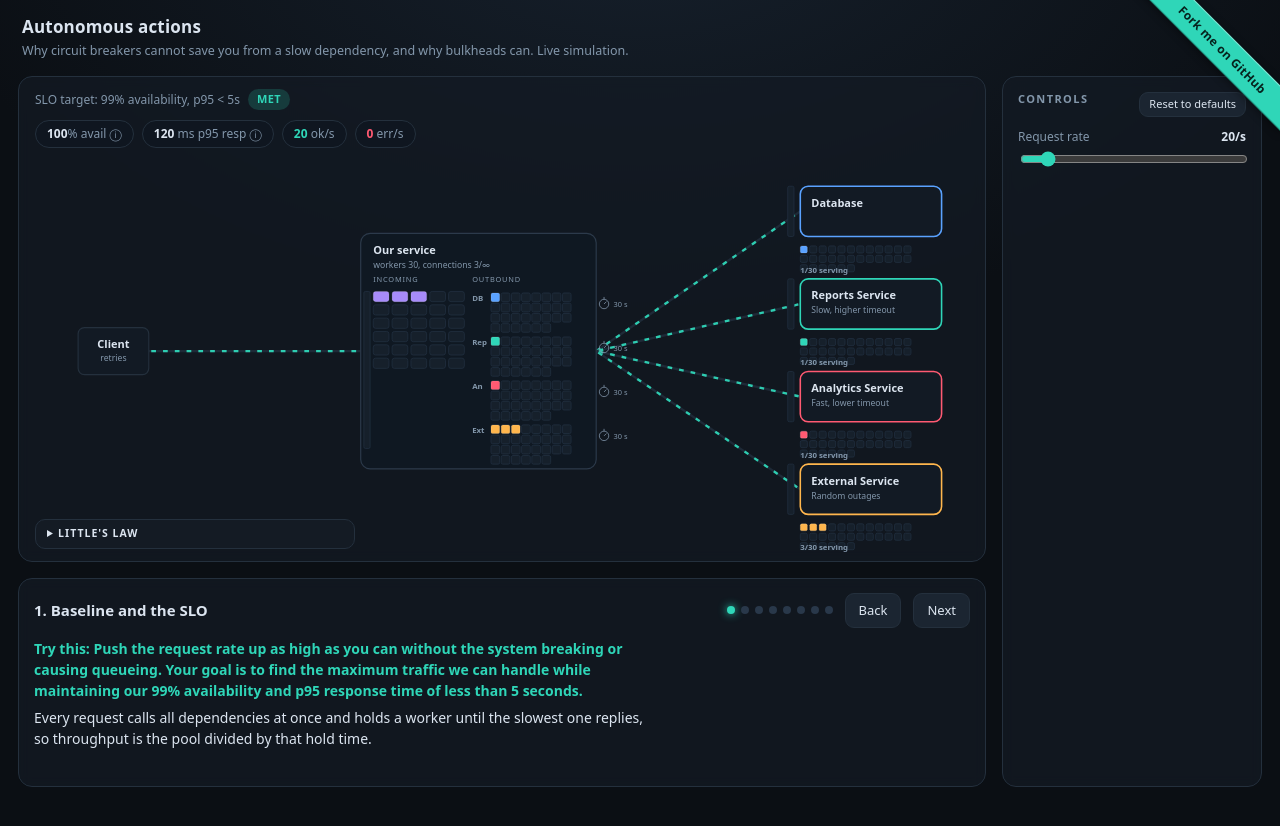
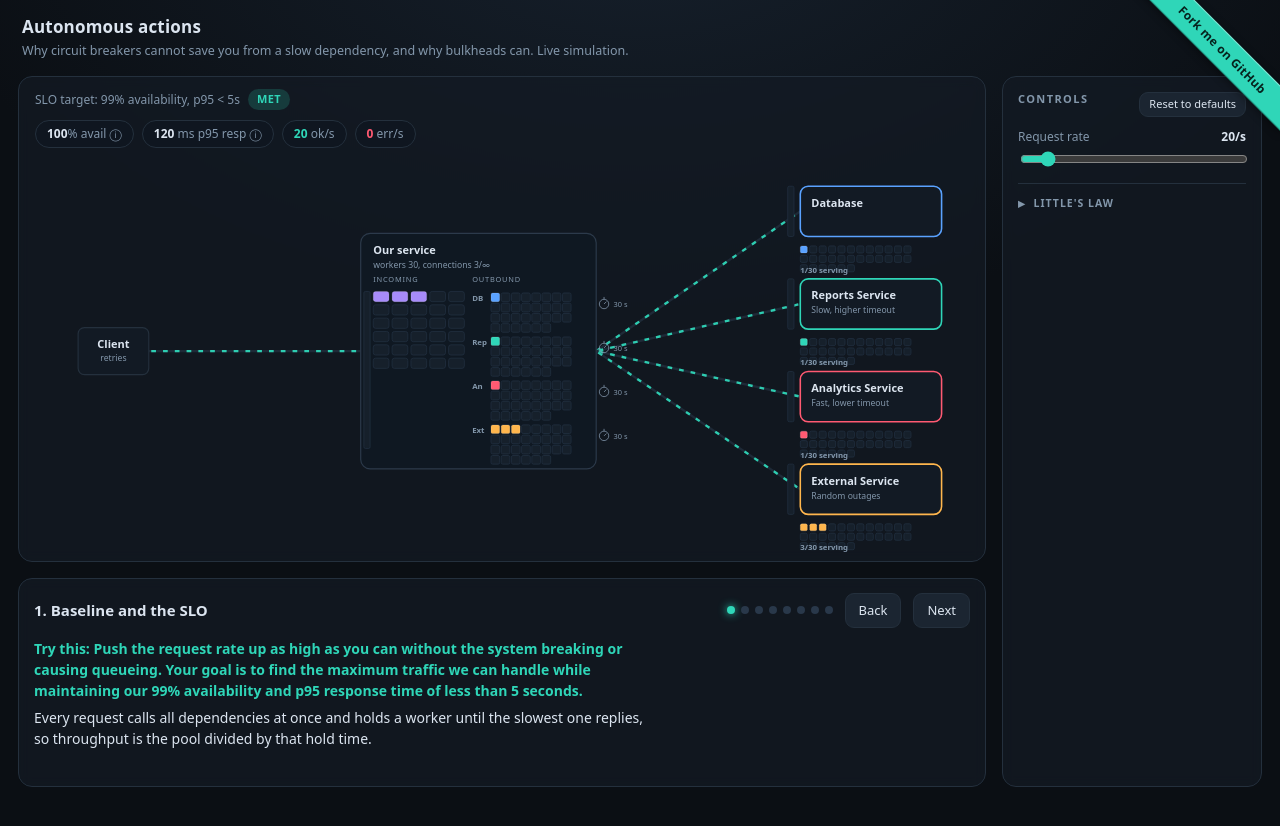
Before and after one commit to vosechu/vosechu.github.io, a Jekyll site: the page autonomous-actions/index.html, which Jekyll copies as it is, in a window 1280 px wide. Shown: the top 826 px of the page. Built offline with Jekyll 4.4.1, drawn with Linux system fonts in a browser that asks for light colours; part of the change alters nothing that is shown.

Commit message:
refactor: move Little's Law into the controls panel under System
It was a floating box in the diagram's lower-left; it is now a collapsible
section in the right controls panel, built right under System. It opens at the
saturation act and is collapsible anytime. updateLittle now queries its body
fresh each frame since the panel rebuilds per act.

Co-Authored-By: Claude Opus 4.8 (1M context) <noreply@anthropic.com>

```diff
--- a/autonomous-actions/index.html
+++ b/autonomous-actions/index.html
@@ -52,16 +52,9 @@
       padding: 10px 12px 4px;
       backdrop-filter: blur(6px);
     }
-    /* Little's Law: a collapsible panel tucked into the diagram's lower-left. It
-       is always available; the saturation act springs it open. */
-    #little {
-      position: absolute; left: 16px; bottom: 12px; width: 320px; max-width: 48%;
-      background: var(--panel-solid); border: 1px solid var(--border); border-radius: 10px;
-      padding: 6px 11px; font-size: 12px; color: var(--ink-dim); z-index: 5;
-    }
-    #little summary { cursor: pointer; font-weight: 700; color: var(--ink); font-size: 10.5px; text-transform: uppercase; letter-spacing: 1px; }
-    #little .little-law { margin: 7px 0 0; font-size: 11px; color: var(--ink-dim); line-height: 1.45; }
-    #little-body { margin-top: 7px; font-variant-numeric: tabular-nums; }
+    /* Little's Law: a collapsible section in the controls panel (built by controls.js). */
+    .little-law { margin: 6px 0 0; font-size: 11px; color: var(--ink-dim); line-height: 1.45; }
+    #little-body { margin-top: 7px; font-variant-numeric: tabular-nums; font-size: 12px; }
     #little-body .eq { color: var(--ink); }
     #little-body .eq b { color: var(--ink); font-weight: 700; }
     #little-body .have { margin-top: 3px; color: var(--ink-dim); }
@@ -237,11 +230,6 @@
           <span class="chip" id="chip-q"><b id="m-q">0</b> queued</span>
         </div>
         <svg id="stage" viewBox="0 0 1200 508" role="img" aria-label="system topology"></svg>
-        <details id="little">
-          <summary>Little's Law</summary>
-          <p class="little-law">Workers you need = request rate × how long each request is held. The pool size is not part of the math; it is what you have to compare against.</p>
-          <div id="little-body"></div>
-        </details>
       </div>
 
       <div id="tour">
--- a/autonomous-actions/src/controls.js
+++ b/autonomous-actions/src/controls.js
@@ -209,6 +209,7 @@ function buildControls(actIndex) {
     workerPoolSlider(sys);
     timeoutControl(sys);
     oscillationToggle(sys);
+    littleSection(true);
     for (const name of Object.keys(sim.config.targets)) {
       const sec = section(labelOf(name), false);
       latencySlider(sec, name);
@@ -229,6 +230,7 @@ function buildControls(actIndex) {
     if (actIndex >= 3) workerPoolSlider(sys);      // saturation is in play from the Analytics act on
     if (actIndex >= 4) timeoutControl(sys);        // front-door timeout: the Reports load-shedding tradeoff
   }
+  littleSection(actIndex >= 4);                    // required-workers readout, opens at the saturation act
   // Service sections, focus service on top so its knobs stay at eye level.
   if (actIndex >= 4) {                             // Reports (the slow one): focus from its incident on
     const sec = section(labelOf('Service B'), actIndex === 4);
@@ -265,6 +267,20 @@ function section(label, entering) {
   return sec;
 }
 
+// Little's Law as its own collapsible section: the required-workers readout,
+// updated live by updateLittle. Opens at the saturation act; collapsible anytime.
+function littleSection(open) {
+  const sec = section("Little's Law", false);
+  sec.open = open;
+  const law = document.createElement('p');
+  law.className = 'little-law';
+  law.textContent = 'Workers you need = request rate × how long each request is held. The pool size is not part of the math; it is what you have to compare against.';
+  const body = document.createElement('div');
+  body.id = 'little-body';
+  sec.appendChild(law);
+  sec.appendChild(body);
+}
+
 // Act progress dots
 const progress = document.getElementById('progress');
 const dots = ACTS.map(() => {
@@ -275,25 +291,23 @@ const dots = ACTS.map(() => {
 });
 
 const readoutElement = document.getElementById('readout');
-const littlePanel = document.getElementById('little');
-const littleBody = document.getElementById('little-body');
 let actIndex = 0;
 let readoutVisible = false;
 
-// Little's Law lives in its own collapsible panel on the diagram, not the tour
-// readout. It is always available; the Reports-slows act (index 4) is where
-// required workers first blow past the pool, so it springs open there.
+// Little's Law is a collapsible section in the controls panel (rebuilt per act by
+// buildControls), so query its body fresh each frame rather than caching a stale ref.
 function updateLittle(state) {
-  if (!littleBody) return;
+  const body = document.getElementById('little-body');
+  if (!body) return;
   const rate = sim.config.requestRatePerSec;
   const req = state.required.workers;
   const holdMs = rate > 0 ? Math.round((req / rate) * 1000) : 0;
   const pool = state.workers.size;
   const over = req > pool;
-  littleBody.innerHTML =
+  body.innerHTML =
     `<div class="eq">${rate}/s × ${holdMs} ms held = <b>at least ${req.toFixed(1)} workers</b> to serve this traffic</div>`
     + `<div class="have">You have <b>${pool}</b>. ${over ? 'Short by ' + (req - pool).toFixed(1) + ': requests are queueing.' : 'Enough, with room to spare.'}</div>`;
-  littleBody.className = over ? 'over' : '';
+  body.className = over ? 'over' : '';
 }
 
 // Acts never touch the sim: the state stays however the player left it, and the
@@ -309,7 +323,6 @@ function showAct(i) {
   dots.forEach((d, k) => { d.className = k === actIndex ? 'dot on' : 'dot'; });
   buildControls(actIndex);
   revealMetrics(actIndex);
-  if (littlePanel && actIndex === 4) littlePanel.open = true;   // the saturation act opens Little's Law
 }
 
 // The only preset: return every knob to the healthy baseline and clear the sim,
```
